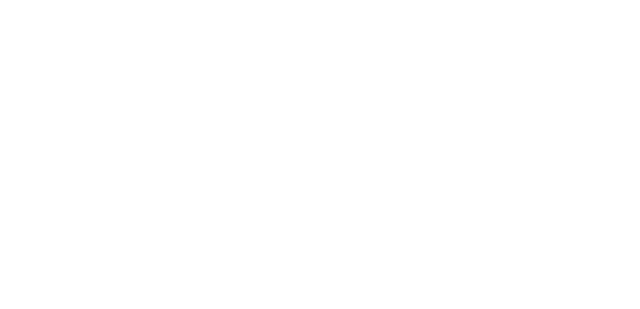
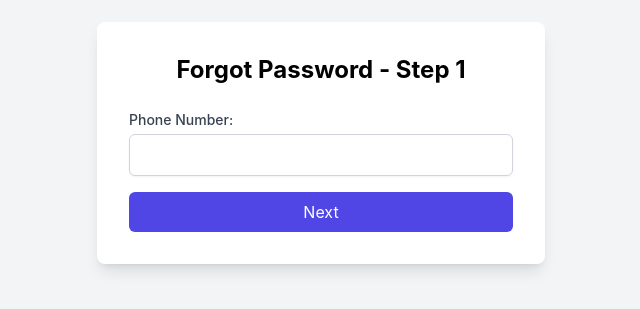
Before and after one commit to dipnerreddy/bloodLinksWeb, a React (Create React App) app: page /forgot-password in a window 1280 px wide. Before the commit this address had no page. Shown: the part 257-566 px from the top of the page, without its empty margins (319-959 px from the left). Built offline with nearby package versions, Linux system fonts and the light colour scheme.

Commit message:
forgot passwords is implemented

```diff
--- a/src/App.js
+++ b/src/App.js
@@ -10,6 +10,7 @@ import Receipt from './context/Receipt'; // Import Receipt component
 import UserDashboard from './routes/UserDashboard';
 import UserLogin from './routes/UserLogin';
 import Register from './routes/Register';
+import ForgotPassword from './routes/ForgotPassword';
 
 const PaymentProtectedRoute = ({ element }) => {
     const { isPaymentSuccessful } = useAuth();
@@ -23,6 +24,7 @@ const App = () => {
                 <Routes>
                     <Route path="/" element={<Home />} />
                     <Route path="/login" element={<Login />} />
+                    <Route path="/forgot-password" element={<ForgotPassword />} />
                     <Route path="/dashboard" element={<PrivateRoute element={<Dashboard />} />} />
                     <Route path="/user-dashboard" element={<PrivateRoute element={<UserDashboard />} />} />
                     <Route path="/receipt" element={<PaymentProtectedRoute element={<Receipt />} />} /> {/* Protect Receipt route */}
--- a/src/context/api.js
+++ b/src/context/api.js
@@ -6,6 +6,10 @@ const API_URL = 'http://localhost:8080/api';
 export const register = (data) => {
     return axios.post(`${API_URL}/userController/registration`, data);
 }
+
+export const forgotPassword = (data) => {
+    return axios.post(`${API_URL}/userController/forgot-password`, data);
+};
 
 export const userlogin = (user) => {
     return axios.post(`${API_URL}/bloodBank/login`, user);
--- /dev/null
+++ b/src/routes/ForgotPassword.js
@@ -0,0 +1,124 @@
+import React, { useState } from 'react';
+import { useNavigate } from 'react-router-dom';
+import { forgotPassword } from '../context/api'; // Import forgotPassword API function
+
+const ForgotPassword = () => {
+    const [phoneNumber, setPhoneNumber] = useState('');
+    const [otp, setOtp] = useState('');
+    const [password, setPassword] = useState('');
+    const [step, setStep] = useState(1); // Track the current step
+    const [message, setMessage] = useState('');
+    const navigate = useNavigate();
+
+    // Step 1: Phone Number input
+    const handlePhoneNumberSubmit = (event) => {
+        event.preventDefault();
+
+        // Store phone number in session (assuming localStorage for this example)
+        sessionStorage.setItem('phoneNumber', phoneNumber);
+
+        setStep(2); // Move to OTP step
+    };
+
+    // Step 2: OTP input
+    const handleOtpSubmit = (event) => {
+        event.preventDefault();
+
+        // Store OTP in session (assuming localStorage for this example)
+        sessionStorage.setItem('otp', otp);
+
+        setStep(3); // Move to New Password step
+    };
+
+    // Step 3: New Password input and reset password
+    const handlePasswordSubmit = async (event) => {
+        event.preventDefault();
+
+        const storedPhoneNumber = sessionStorage.getItem('phoneNumber');
+        const storedOtp = sessionStorage.getItem('otp');
+
+        if (!storedPhoneNumber || !storedOtp) {
+            setMessage('Session expired. Please restart the process.');
+            return;
+        }
+
+        try {
+            const response = await forgotPassword({ phoneNumber: storedPhoneNumber, otp: storedOtp, password });
+            console.log("Password reset successful:", response.data);
+            setMessage('Password updated successfully. You can now log in with the new password.');
+            navigate('/'); // Redirect to login page
+        } catch (error) {
+            console.error("Error during password reset:", error);
+            setMessage(error.response?.data?.message || 'Unable to reset password. Please try again.');
+        }
+    };
+
+    return (
+        <div className="flex justify-center items-center min-h-screen bg-gray-100">
+            <div className="w-full max-w-md">
+                <div className="bg-white shadow-lg rounded-lg p-8">
+                    <h2 className="text-2xl font-bold text-center mb-6">
+                        {step === 1 ? 'Forgot Password - Step 1' : step === 2 ? 'Forgot Password - Step 2' : 'Forgot Password - Step 3'}
+                    </h2>
+                    {step === 1 && (
+                        <form onSubmit={handlePhoneNumberSubmit}>
+                            <div className="mb-4">
+                                <label className="block text-sm font-medium text-gray-700 mb-1">Phone Number:</label>
+                                <input
+                                    type="text"
+                                    className="block w-full px-4 py-2 border border-gray-300 rounded-md shadow-sm"
+                                    value={phoneNumber}
+                                    onChange={(e) => setPhoneNumber(e.target.value)}
+                                    required
+                                />
+                            </div>
+                            <button type="submit" className="w-full bg-indigo-600 text-white py-2 px-4 rounded-md hover:bg-indigo-700">
+                                Next
+                            </button>
+                        </form>
+                    )}
+
+                    {step === 2 && (
+                        <form onSubmit={handleOtpSubmit}>
+                            <div className="mb-4">
+                                <label className="block text-sm font-medium text-gray-700 mb-1">Enter OTP:</label>
+                                <input
+                                    type="text"
+                                    className="block w-full px-4 py-2 border border-gray-300 rounded-md shadow-sm"
+                                    value={otp}
+                                    onChange={(e) => setOtp(e.target.value)}
+                                    required
+                                />
+                            </div>
+                            <button type="submit" className="w-full bg-indigo-600 text-white py-2 px-4 rounded-md hover:bg-indigo-700">
+                                Next
+                            </button>
+                        </form>
+                    )}
+
+                    {step === 3 && (
+                        <form onSubmit={handlePasswordSubmit}>
+                            <div className="mb-4">
+                                <label className="block text-sm font-medium text-gray-700 mb-1">New Password:</label>
+                                <input
+                                    type="password"
+                                    className="block w-full px-4 py-2 border border-gray-300 rounded-md shadow-sm"
+                                    value={password}
+                                    onChange={(e) => setPassword(e.target.value)}
+                                    required
+                                />
+                            </div>
+                            <button type="submit" className="w-full bg-indigo-600 text-white py-2 px-4 rounded-md hover:bg-indigo-700">
+                                Save
+                            </button>
+                        </form>
+                    )}
+
+                    {message && <p className="text-red-500 text-center mt-4">{message}</p>}
+                </div>
+            </div>
+        </div>
+    );
+};
+
+export default ForgotPassword;
--- a/src/routes/UserLogin.js
+++ b/src/routes/UserLogin.js
@@ -35,6 +35,10 @@ const UserLogin = () => {
         navigate('/user-register'); // Redirect to registration page
     };
 
+    const handleForgotPassword = () => {
+        navigate('/forgot-password'); // Redirect to forgot password page
+    };
+
     return (
         <div className="flex justify-center items-center min-h-screen bg-gray-100">
             <div className="w-full max-w-md">
@@ -66,14 +70,20 @@ const UserLogin = () => {
                         </button>
                     </form>
                     {message && <p className="text-red-500 text-center mt-4">{message}</p>}
+
                     <div className="text-center mt-4">
-                        <button className="text-indigo-600 hover:underline" onClick={handleAdminLogin}>
-                            Login as Administrator
+                        <button className="text-indigo-600 hover:underline" onClick={handleRegister}>
+                            Register
                         </button>
                     </div>
                     <div className="text-center mt-4">
-                        <button className="text-indigo-600 hover:underline" onClick={handleRegister}>
-                            Register
+                        <button className="text-indigo-600 hover:underline" onClick={handleForgotPassword}>
+                            Forgot Password?
+                        </button>
+                    </div>
+                    <div className="text-center mt-4">
+                        <button className="text-indigo-600 hover:underline " onClick={handleAdminLogin}>
+                           Administrator?
                         </button>
                     </div>
                 </div>
```
